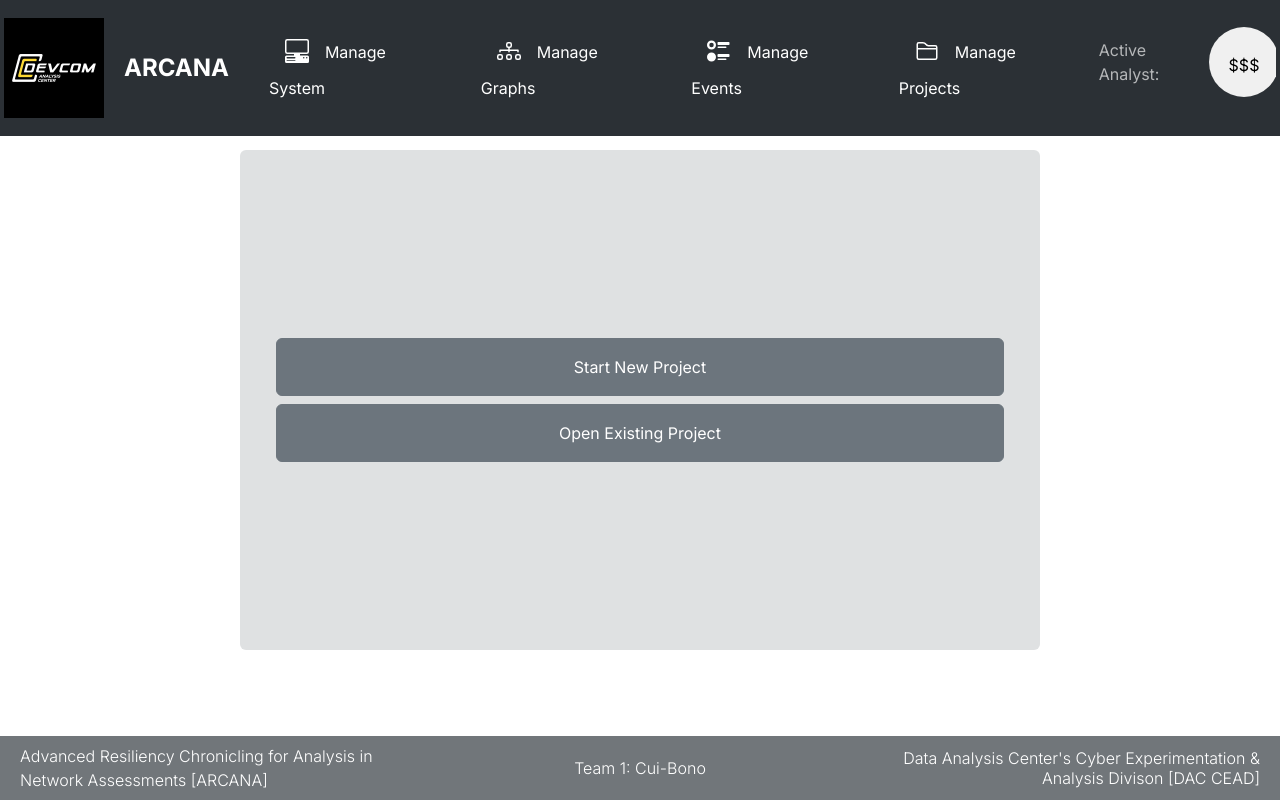
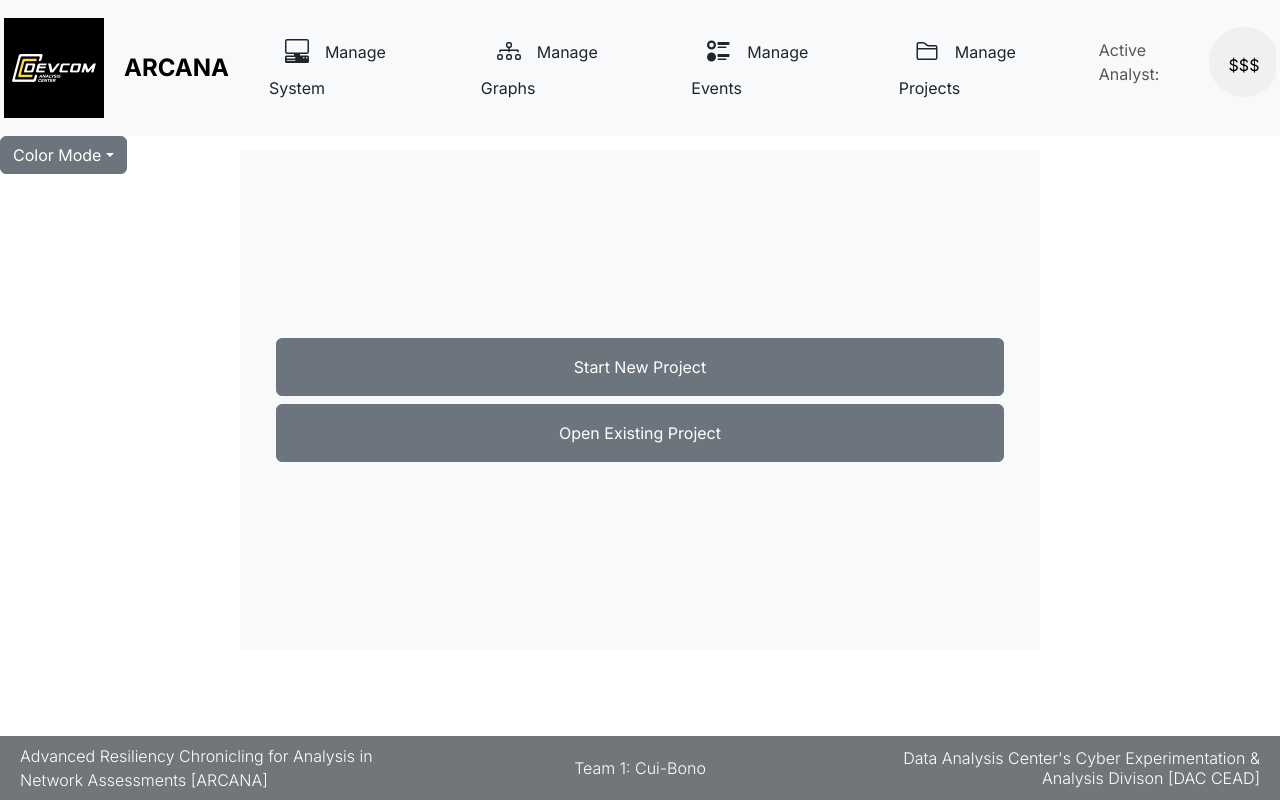
Before and after one commit to jordag18/capstone-project-ARCANA, a Next.js app in the folder frontend/arcana/: page / in a window 1280 px wide. Built offline with nearby package versions, Linux system fonts and the light colour scheme.

Commit message:
Implement light/dark mode

```diff
--- /dev/null
+++ b/frontend/arcana/app/components/colorMode.tsx
@@ -0,0 +1,31 @@
+import React, { useState } from 'react';
+import { Dropdown } from 'react-bootstrap';
+
+interface ColorModeSwitcherProps {
+    toggleColorMode: () => void;
+}
+
+const ColorModeSwitcher: React.FC<ColorModeSwitcherProps> = () => {
+  const [colorMode, setColorMode] = useState<string>('light');
+
+  const handleSelect = (eventKey: string | null) => {
+    const newMode = eventKey === 'dark' ? 'dark' : 'light';
+    setColorMode(newMode);
+    document.documentElement.setAttribute('data-bs-theme', newMode);
+  };
+
+  return (
+    <Dropdown onSelect={handleSelect}>
+      <Dropdown.Toggle variant="secondary" id="dropdown-basic">
+        Color Mode
+      </Dropdown.Toggle>
+
+      <Dropdown.Menu>
+        <Dropdown.Item eventKey="light">Light Mode</Dropdown.Item>
+        <Dropdown.Item eventKey="dark">Dark Mode</Dropdown.Item>
+      </Dropdown.Menu>
+    </Dropdown>
+  );
+};
+
+export default ColorModeSwitcher;
--- a/frontend/arcana/app/components/iconLink.tsx
+++ b/frontend/arcana/app/components/iconLink.tsx
@@ -13,13 +13,12 @@ export function IconLink({ icon, linkname }: IconLinkProps) {
   return (
     <div className="mb-auto p-4">
       <Link legacyBehavior href={linkname}>
-          <a className="p-3" style={{ color: 'white', fontSize: '24px', textDecoration: 'none' }}>
+        <a className="p-3 text-decoration-none text-reset" style={{ fontSize: '24px' }}>
           {icon}
-            <span className="p-3" style={{ color: 'white', fontSize: '16px' }}>{linkname}</span>
+          <span className="p-3" style={{ fontSize: '16px' }}>{linkname}</span>
         </a>
       </Link>
     </div>
   );
 }
-
 export default IconLink;
--- a/frontend/arcana/app/components/navbar.tsx
+++ b/frontend/arcana/app/components/navbar.tsx
@@ -9,10 +9,9 @@ import { Folder2 } from "react-bootstrap-icons";
 import { PcDisplayHorizontal } from "react-bootstrap-icons";
 import { IconLink } from "./iconLink";
 
-
 export function NavBar() {
   return (
-    <div style={{ backgroundColor: "#1b1b1b" }} data-bs-theme="dark">
+    <div>
       <Navbar collapseOnSelect className="bg-body-tertiary align-middle">
         <Navbar.Brand className="p-1">
           <Image
@@ -25,10 +24,10 @@ export function NavBar() {
         </Navbar.Brand>
 
         <Navbar.Brand className="mr-auto p-6" style={{ fontSize: "24px", textDecoration: "none" }}>
-            <Link id="link" href="/" style={{ color: "white", textDecoration: "none" }}>
+            <Link id="link" href="/" className="text-decoration-none text-reset">
                 <strong>ARCANA</strong>
             </Link>
-            </Navbar.Brand>
+        </Navbar.Brand>
         <Navbar.Toggle
           aria-controls="responsive-navbar-nav"
           className="justify-center"
--- a/frontend/arcana/app/components/startup-prompt.tsx
+++ b/frontend/arcana/app/components/startup-prompt.tsx
@@ -1,15 +1,14 @@
-import Container from "react-bootstrap/Container"
-import Button from "react-bootstrap/Button"
-import Stack from "react-bootstrap/Stack"
-
+import Container from "react-bootstrap/Container";
+import Button from "react-bootstrap/Button";
+import Stack from "react-bootstrap/Stack";
 
 export function StartUpPrompt() {
   return (
     <div className="flex flex-col items-center justify-center w-full flex-1 px-20 text-center">
-      <Container className='d-flex justify-content-center align-items-center position-absolute top-50 start-50 translate-middle rounded' style={{ backgroundColor:'#dfe1e2', width: '800px', height: '500px'}}>
-        <Stack gap={2} className=" p-4 mx-8 d-flex align-self-center justify-content-sm-center ">
-          <Button className='p-3' variant="secondary" style={{ color: 'white' }}> Start New Project </Button>
-          <Button className='p-3' variant="secondary" style={{ color: 'white' }}> Open Existing Project</Button>
+      <Container className="d-flex justify-content-center align-items-center position-absolute top-50 start-50 translate-middle rounded bg-light" style={{ width: '800px', height: '500px' }}>
+        <Stack gap={2} className="p-4 mx-8 d-flex align-self-center justify-content-sm-center">
+          <Button className="p-3" variant="secondary">Start New Project</Button>
+          <Button className="p-3" variant="secondary">Open Existing Project</Button>
         </Stack>
       </Container>
     </div>
--- a/frontend/arcana/app/layout.tsx
+++ b/frontend/arcana/app/layout.tsx
@@ -16,7 +16,7 @@ export default function RootLayout({
   children: React.ReactNode
 }) {
   return (
-    <html lang="en">
+    <html lang="en" data-bs-theme="light">
       <body className={inter.className}>{children}</body>
     </html>
   )
--- a/frontend/arcana/app/page.tsx
+++ b/frontend/arcana/app/page.tsx
@@ -4,7 +4,8 @@ import { useRouter } from 'next/navigation'
 import NavBar from './components/navbar';
 import { Footer } from './components/footer';
 import StartUpPrompt from './components/startup-prompt';
-//import ModeToggle from './ui/mode-toggle';
+import ColorModeSwitcher from './components/colorMode';
+
 
 export default function Home() {
   const router = useRouter();
@@ -13,6 +14,9 @@ export default function Home() {
     <NavBar/>
     <main className="flex min-h-screen flex-col items-center justify-between p-24">
       <StartUpPrompt/>
+      <ColorModeSwitcher toggleColorMode={ function (): void {
+          throw new Error( 'Function not implemented.' );
+        } }/>
     </main>
     <Footer/>
   </>
```
Lines whose indentation alone changed are shown as unchanged.
